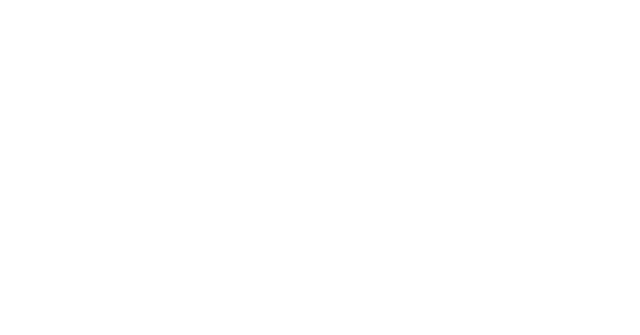
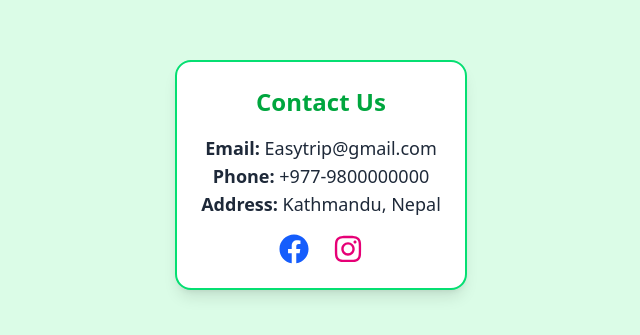
Before and after one commit to dipeshghimire2004/EasyTrip, a React (Vite) app in the folder frontend/: page /contact in a window 1280 px wide. Before the commit this address had no page. Shown: the part 225-560 px from the top of the page, without its empty margins (319-959 px from the left). Built offline with nearby package versions, Linux system fonts and the light colour scheme.

Commit message:
added contact

```diff
--- a/frontend/src/App.jsx
+++ b/frontend/src/App.jsx
@@ -8,6 +8,7 @@
 import Home from "./components/Home/Home";
 import AboutUs from "./components/AboutUs/AboutUs"
 import AddGuestHouseForm from "./components/HotelManagerPanel/AddGuesthouse/AddGuestHouseForm";
+import Contact from "./components/Contact/Contact";
 
 function ProtectedRoute({ element, userRole, allowedRoles }) {
   if (!allowedRoles.includes(userRole)) {
@@ -27,6 +28,7 @@
         <Route path="/" element={<Home />} />
         <Route path="/booking" element={<HotelBookingUI />} />
         <Route path="/about" element={<AboutUs />} />
+        <Route path="/contact" element={<Contact />} />
 
         {/* User Routes */}
         <Route path="/CLIENT/signup" element={<Signup role="CLIENT" />} />
--- /dev/null
+++ b/frontend/src/components/Contact/Contact.jsx
@@ -0,0 +1,38 @@
+import { FaFacebook, FaInstagram } from "react-icons/fa";
+
+const Contact = () => {
+  return (
+    <div className="flex items-center justify-center min-h-screen bg-green-100">
+      <div className="bg-white shadow-lg rounded-2xl p-6 border-2 border-green-400 max-w-sm text-center">
+        <h2 className="text-2xl font-bold text-green-600 mb-4">Contact Us</h2>
+        <p className="text-gray-800 text-lg">
+          <span className="font-bold">Email:</span> Easytrip@gmail.com
+        </p>
+        <p className="text-gray-800 text-lg">
+          <span className="font-bold">Phone:</span> +977-9800000000
+        </p>
+        <p className="text-gray-800 text-lg">
+          <span className="font-bold">Address:</span> Kathmandu, Nepal
+        </p>
+        <div className="flex justify-center mt-4 space-x-6">
+          <a
+            href="#"
+            className="text-blue-600 text-3xl hover:text-blue-800 transition"
+            aria-label="Facebook"
+          >
+            <FaFacebook />
+          </a>
+          <a
+            href="#"
+            className="text-pink-600 text-3xl hover:text-pink-800 transition"
+            aria-label="Instagram"
+          >
+            <FaInstagram />
+          </a>
+        </div>
+      </div>
+    </div>
+  );
+};
+
+export default Contact;
```
Also changed, not shown: 1 other file (tests, documents, lock files or other folders).
